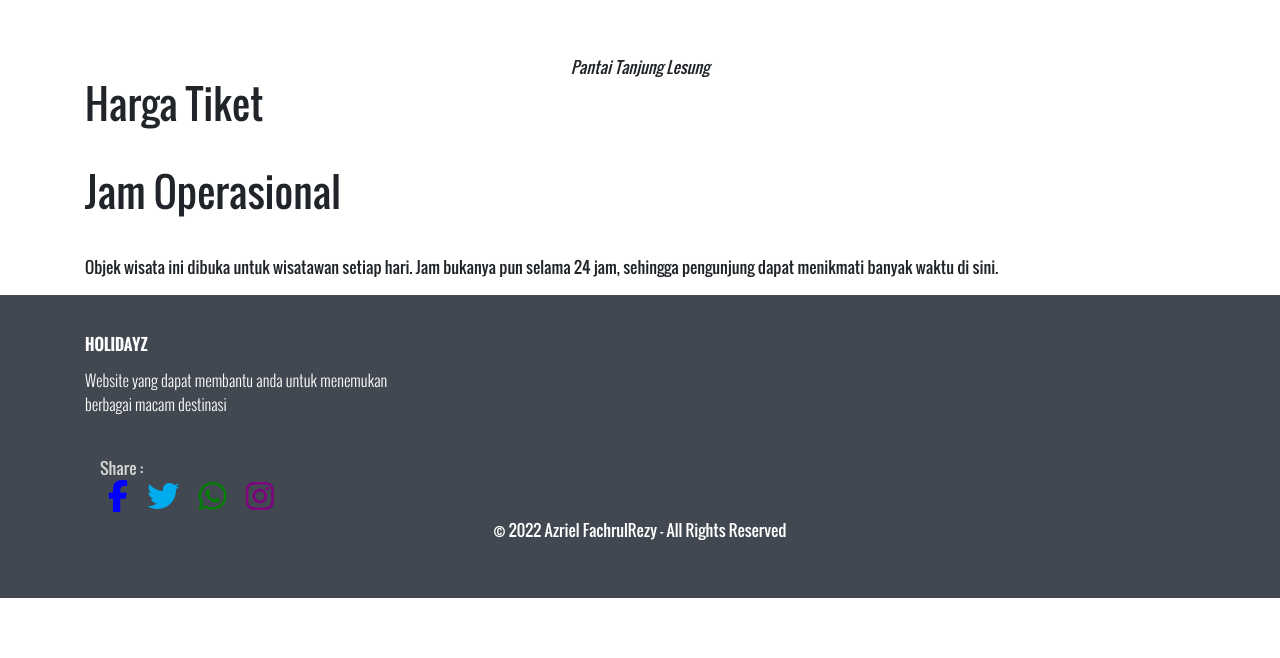
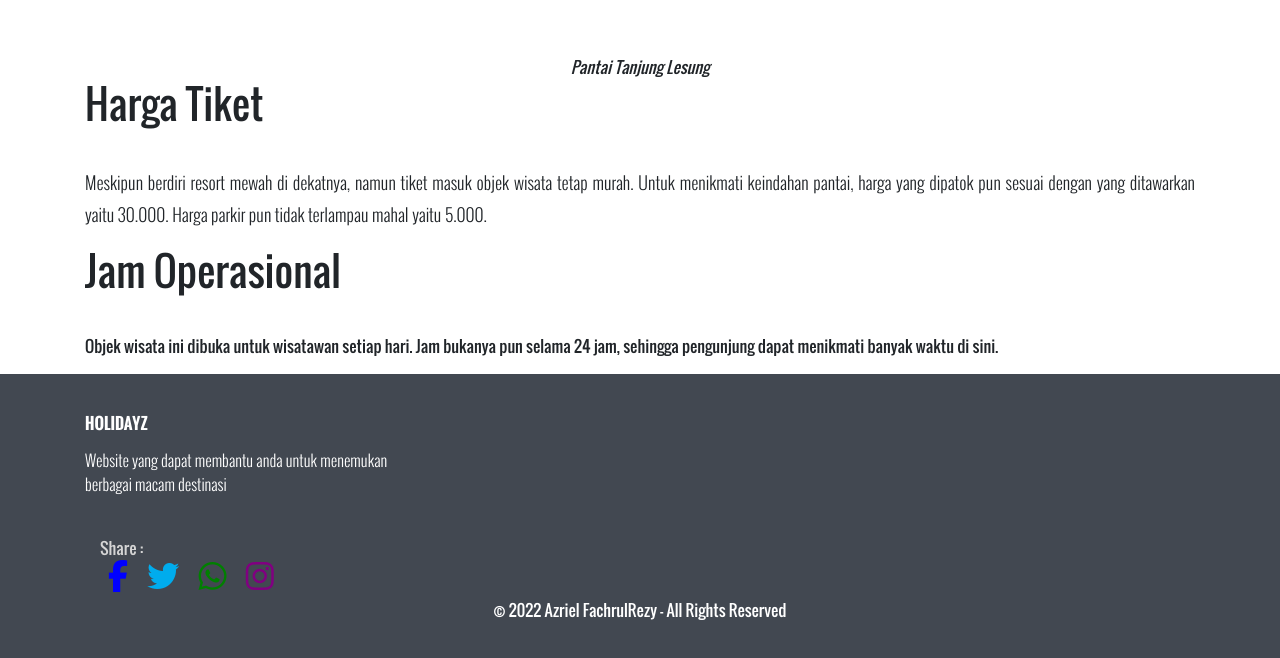
Before and after one commit to AzrielFachrulRezyy/AzrielFachrulRezyy.github.io, a plain HTML site: page website-wisata/tanjunglesung.html in a window 1280 px wide. Shown: the part 1539-2197 px from the top of the page. Before the commit the page ends 2137 px from the top, so only its background shows below. Drawn offline with nearby package versions, Linux system fonts and the light colour scheme; grey boxes are pictures that could not be loaded.

Commit message:
Add files via upload

```diff
--- a/website-wisata/tanjunglesung.html
+++ b/website-wisata/tanjunglesung.html
@@ -90,7 +90,7 @@
 					<em class="text-center">Pantai Tanjung Lesung</em>
 				</div>
 				<h1 class="title-single">Harga Tiket</h1>
-				<p class="p-single"></p>
+				<p class="p-single">Meskipun berdiri resort mewah di dekatnya, namun tiket masuk objek wisata tetap murah. Untuk menikmati keindahan pantai, harga yang dipatok pun sesuai dengan yang ditawarkan yaitu 30.000. Harga parkir pun tidak terlampau mahal yaitu 5.000.</p>
 
 				<h1 class="title-single">Jam Operasional</h1>
 				<p class="title-single">Objek wisata ini dibuka untuk wisatawan setiap hari. Jam bukanya pun selama 24 jam, sehingga pengunjung dapat menikmati banyak waktu di sini.</p>
```
